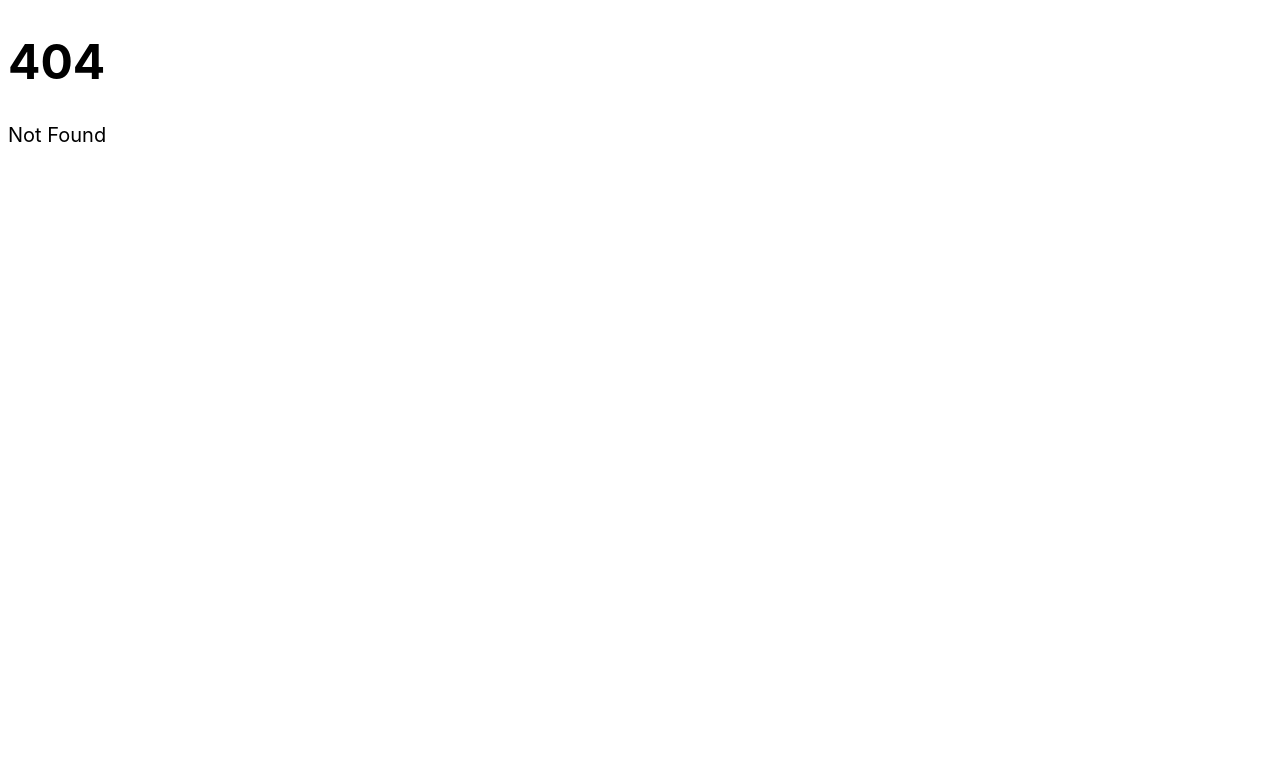
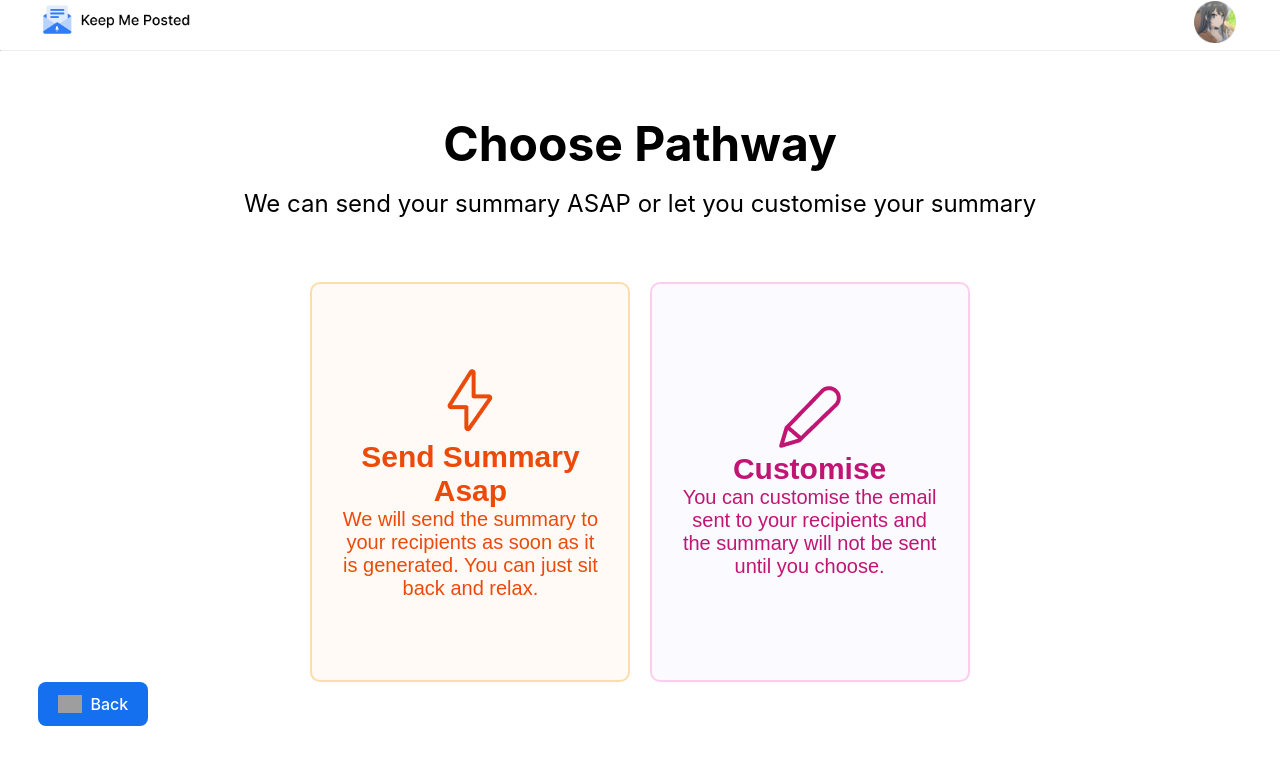
Before and after one commit to RValanki/Keep-Me-Posted, a SvelteKit app in the folder frontend/: page /choose_pathway in a window 1280 px wide. Before the commit this address had no page. Shown: the top 764 px of the page. Built offline with nearby package versions, Linux system fonts and the light colour scheme; grey boxes are pictures that could not be loaded.

Commit message:
Front-end development of choose pathway page

```diff
--- a/frontend/src/app.css
+++ b/frontend/src/app.css
@@ -1,5 +1,12 @@
 :root{
     --semi-bold: 550;
+}
+*{
+    color: black;
+    margin-block-start: 0em;
+    margin-block-end: 0em;
+    margin-inline-start: 0px;
+    margin-inline-end: 0px;
 }
 html{
     font-family: 'Inter', sans-serif;
--- a/frontend/src/components/button.svelte
+++ b/frontend/src/components/button.svelte
@@ -73,7 +73,6 @@
         cursor: pointer;
         transition: 0.3s ease-in-out;
 		min-height: 44px;
-		font-size: 1em;
     }
 
 	.full-width {
--- a/frontend/src/components/card.svelte
+++ b/frontend/src/components/card.svelte
@@ -14,7 +14,7 @@
     export let handleCardClick = () => {};
     export let cardTextColour;
     export let cardWidth = "25%";
-    export let cardHeight = "50%";
+    export let cardHeight = "100%";
     export let cardImagePath;
 
     function handleClick() {
@@ -35,9 +35,13 @@
     "
     on:click={handleClick}
     >
-    <img src={cardImagePath} alt="card icon" style="max-width: 100%; max-height: 100%;" />
-    <h2 style="color: {cardTextColour};">{cardHeadingText}</h2>
-    <p style="color: {cardTextColour};">{cardText}</p>
+    <div class="card-image-container">
+        <img src={cardImagePath} alt="card icon" style="max-width: 100%; max-height: 100%;" />
+    </div>
+    <div class="card-text-container">
+        <h2 style="color: {cardTextColour};">{cardHeadingText}</h2>
+        <body style="color: {cardTextColour};">{cardText}</body>
+    </div>
 </button>
 
 <style>
@@ -53,6 +57,12 @@
     .Card:hover img{
         filter: drop-shadow(0.2rem 0.2rem 0rem var(--card-outline-colour));
         transition: 0.4s ease-in-out;
+    }
+    .card-image-container {
+        flex: 0 0 auto;
+    }
+    .card-text-container {
+        flex: 1;
     }
 </style>
 
--- /dev/null
+++ b/frontend/src/routes/choose_pathway/+page.svelte
@@ -0,0 +1,83 @@
+<script>
+    import Card from "../../components/card.svelte";
+    import TopBar from "../../components/topbar.svelte";
+    import Button from "../../components/button.svelte";
+    import { goto } from "$app/navigation";
+
+    let simplePathway = () => {
+        let path = '';
+        goto(path);
+    };
+
+    let customisePathway = () => {
+        let path = '';
+        goto(path);
+    };
+
+    let backBtn = () => {
+        let path = '';
+        goto(path);
+    };
+
+</script>
+
+<!-- This is a container that will hold the two cards: -->
+<style>
+    .card-container {
+        display: flex;
+        justify-content: center;
+        align-items: center;
+        height: 50vh;
+        gap: 1.5%;
+    }
+    .top-text {
+        display: flex;
+        flex-direction: column;
+        justify-content: center;
+        gap: 16px;
+        align-items: center;
+        margin: 64px;
+    }
+    .bottom-bar {
+        margin-left: 3%;
+    }
+</style>
+
+<body>
+    <TopBar />
+    <div class="top-text">
+        <h1> Choose Pathway</h1>
+        <p class="subheading">We can send your summary ASAP or let you customise your summary</p>
+    </div>
+
+    <div class="card-container">
+        <Card
+            cardText="We will send the summary to your recipients as soon as it is generated. You can just sit back and relax."
+            cardHeadingText="Send Summary Asap"
+            cardOutlineColour="#FDDCAB"
+            cardBackgroundColour="#FFFAF5"
+            cardTextColour= "#EC4A0A"
+            cardImagePath= '/send_asap_lightning.png'
+            handleCardClick={simplePathway}
+        />
+        <Card
+            class="card"
+            cardText="You can customise the email sent to your recipients and the summary will not be sent until you choose."
+            cardHeadingText="Customise"
+            cardOutlineColour="#FCCEEE"
+            cardBackgroundColour="#FAFAFF"
+            cardTextColour= "#C11574"
+            cardImagePath= '/customise_pen.png'
+            handleCardClick={customisePathway}
+        />
+    </div>
+
+    <div class="bottom-bar">
+        <Button
+        class="primary"
+        text="Back"
+        icon='../src/assets/arrow-left.png'
+        handleClick={backBtn}/>
+    </div>
+
+</body>
--- a/frontend/vite.config.js
+++ b/frontend/vite.config.js
@@ -2,6 +2,11 @@ import { sveltekit } from '@sveltejs/kit/vite';
 import { defineConfig } from 'vite';
 
 export default defineConfig({
-	plugins: [sveltekit()]
+	plugins: [sveltekit()],
+    server: {
+        fs: {
+            allow: ['/src/']
+        }
     }
+}
 );
```
